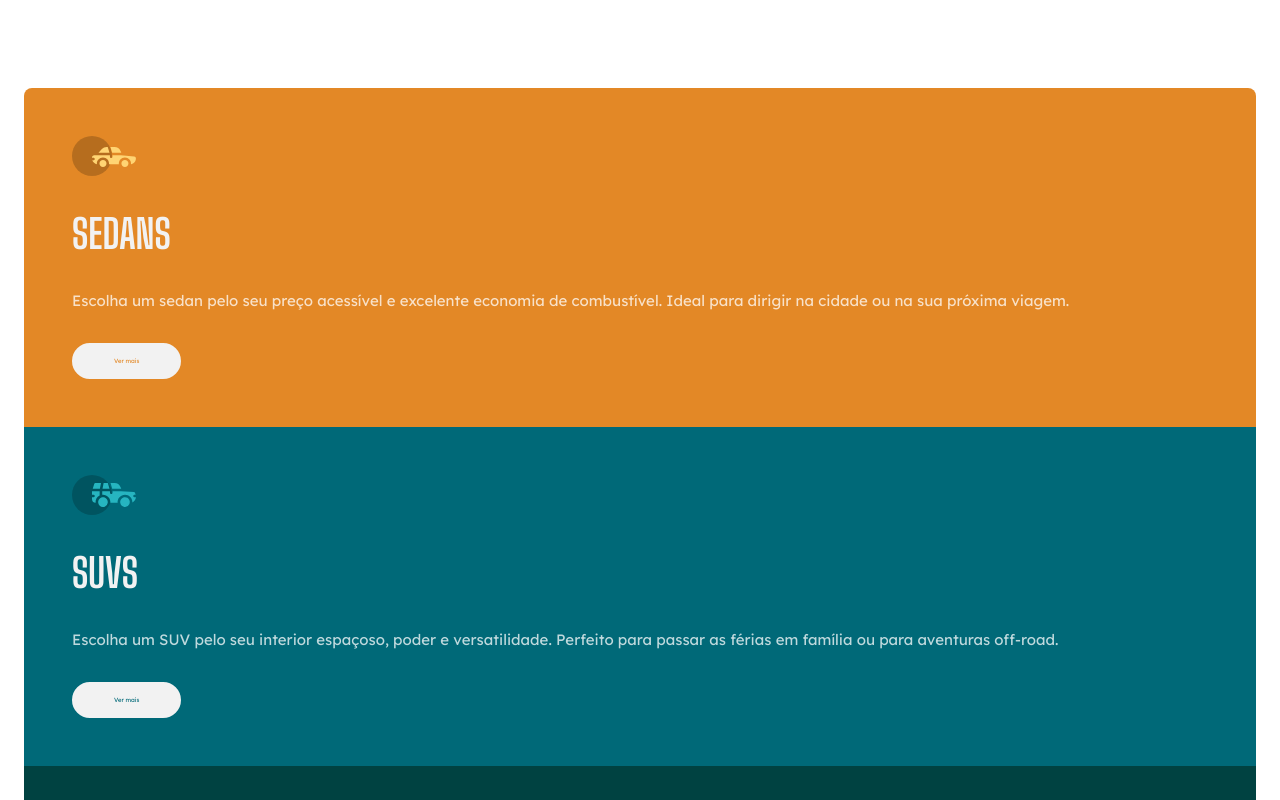
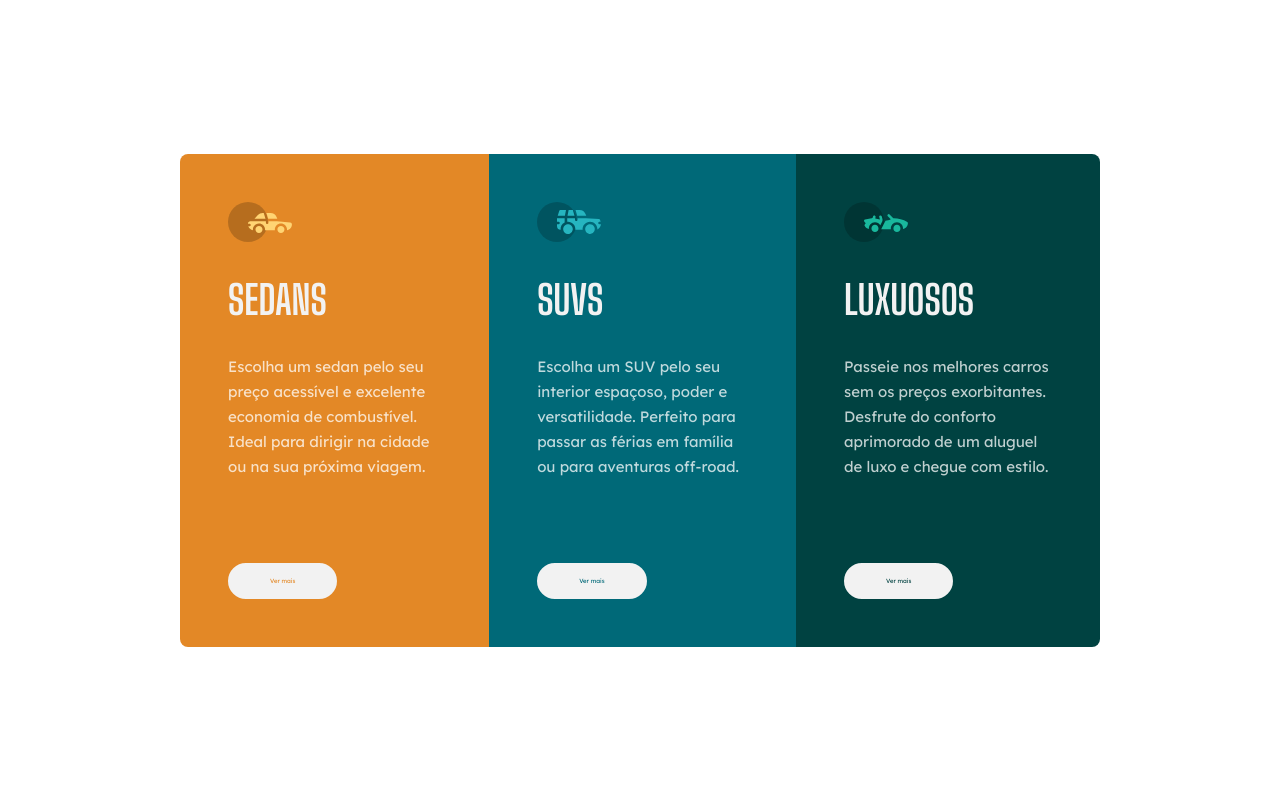
Before and after one commit to alexandrhenriq/carros, a plain HTML site: page index.html in a window 1280 px wide. Shown: the top 800 px of the page. Drawn offline with Linux system fonts and the light colour scheme.

Commit message:
responsividade completa

```diff
--- a/style.css
+++ b/style.css
@@ -73,3 +73,35 @@ section {
 .luxuosos a {
     color: var(--dark-cyan);
 }
+
+@media(min-width: 920px) {
+    body {
+        height: 100vh;
+
+        display: flex;
+        justify-content: center;
+        align-items: center;
+    }
+
+    main {
+        display: flex;
+        max-width: 57.5rem;
+    }
+
+    p {
+        margin-bottom: 5.25rem;
+    }
+
+    a:holver {
+        background: transparent;
+        color: var(--gray);
+    }
+
+    .sedans {
+        border-radius: 8px 0 0 8px;
+    }
+
+    .luxuosos {
+        border-radius: 0 8px 8px 0;
+    }
+}
```
